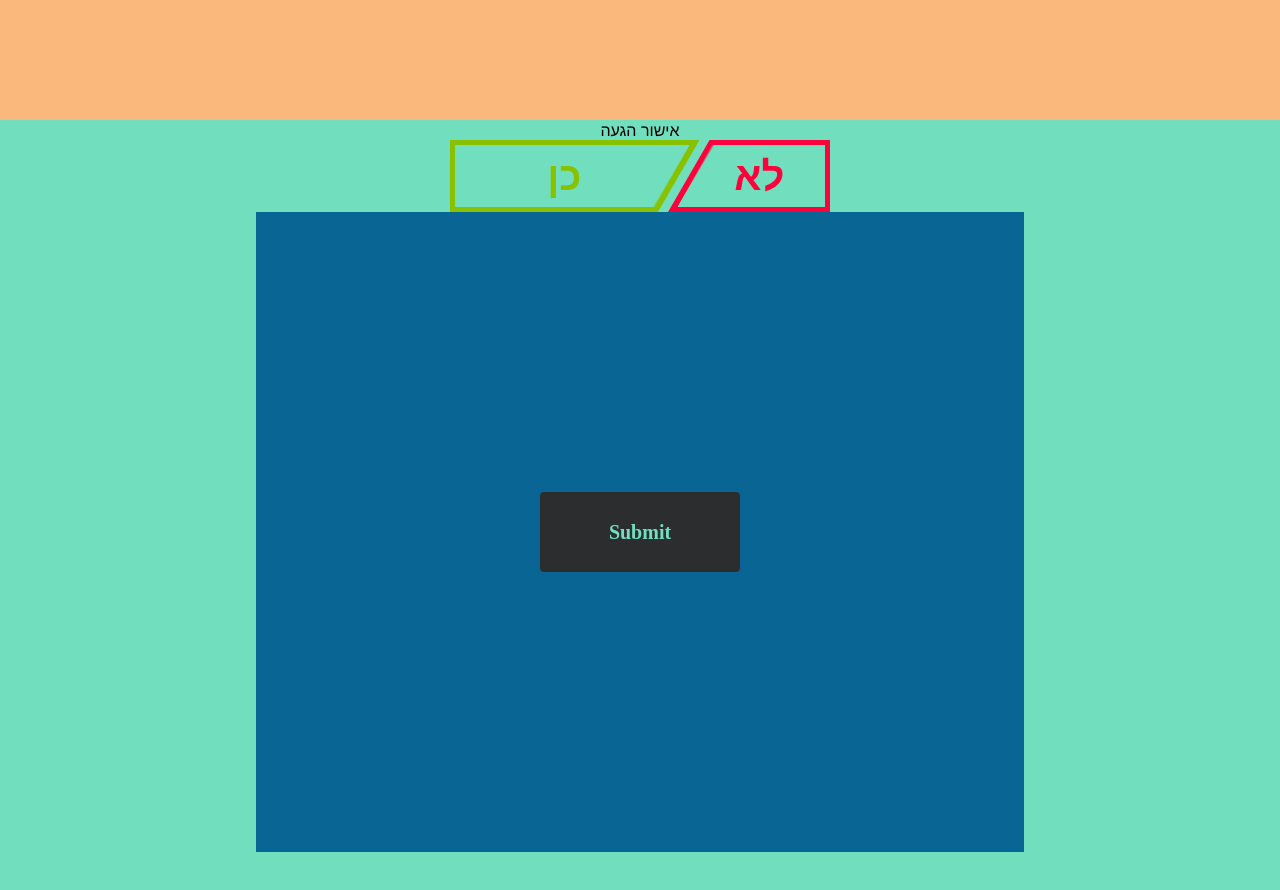
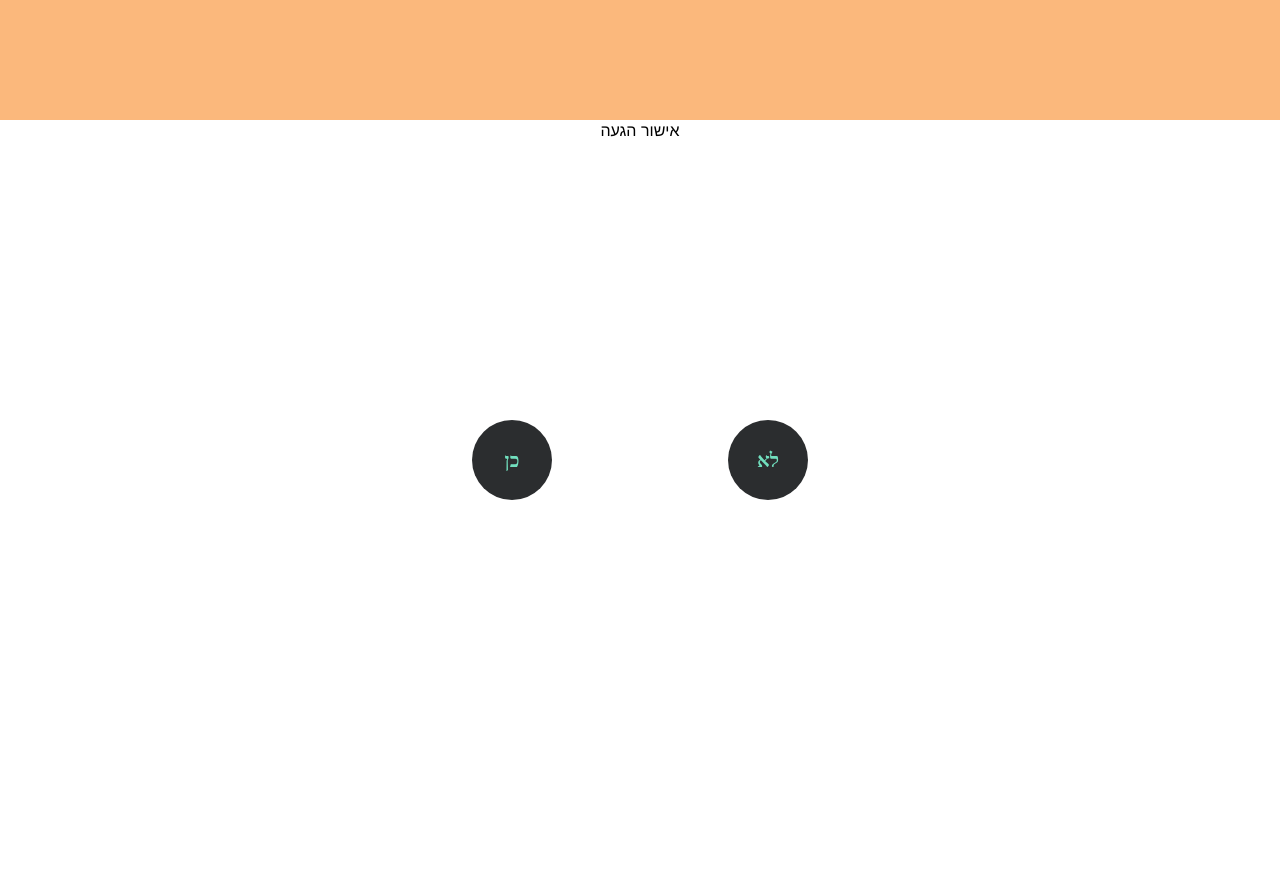
Before and after one commit to farucis/wedding-invitation, a React (Create React App) app: page / in a window 1280 px wide. Shown: the part 2280-3170 px from the top of the page. Built offline with nearby package versions, Linux system fonts and the light colour scheme; a web font is replaced by a local one.

Commit message:
accept  buttons UI/UX Complete

```diff
--- a/package.json
+++ b/package.json
@@ -7,6 +7,7 @@
     "@testing-library/jest-dom": "^5.16.5",
     "@testing-library/react": "^13.4.0",
     "@testing-library/user-event": "^13.5.0",
+    "animejs": "^3.2.1",
     "aos": "^2.3.4",
     "gh-pages": "^5.0.0",
     "jquery": "^3.7.0",
--- a/src/components/AcceptEvent/AcceptEvent.css
+++ b/src/components/AcceptEvent/AcceptEvent.css
@@ -1,96 +1,22 @@
 #AcceptEvent {
   height: 100vh;
-  background-color: #71dfbe;
 }
 
-.buttons {
-  display: flex;
-  width: 380px;
-  gap: 10px;
-  --b: 5px; /* the border thickness */
-  --h: 1.8em; /* the height */
-}
-
-.buttons button {
-  --_c: #88c100;
-  flex: calc(1.25 + var(--_s, 0));
-  min-width: 0;
-  font-size: 40px;
-  font-weight: bold;
-  height: var(--h);
-  cursor: pointer;
-  color: var(--_c);
-  border: var(--b) solid var(--_c);
-  background: conic-gradient(
-      at calc(100% - 1.3 * var(--b)) 0,
-      var(--_c) 209deg,
-      #0000 211deg
-    )
-    border-box;
-  clip-path: polygon(0 0, 100% 0, calc(100% - 0.577 * var(--h)) 100%, 0 100%);
-  padding: 0 calc(0.288 * var(--h)) 0 0;
-  margin: 0 calc(-0.288 * var(--h)) 0 0;
-  box-sizing: border-box;
-  transition: flex 0.4s;
-}
-.buttons button + button {
-  --_c: #ff003c;
-  flex: calc(0.75 + var(--_s, 0));
-  background: conic-gradient(
-      from -90deg at calc(1.3 * var(--b)) 100%,
-      var(--_c) 119deg,
-      #0000 121deg
-    )
-    border-box;
-  clip-path: polygon(calc(0.577 * var(--h)) 0, 100% 0, 100% 100%, 0 100%);
-  margin: 0 0 0 calc(-0.288 * var(--h));
-  padding: 0 0 0 calc(0.288 * var(--h));
-}
-.buttons button:focus-visible {
-  outline-offset: calc(-2 * var(--b));
-  outline: calc(var(--b) / 2) solid #000;
-  background: none;
-  clip-path: none;
-  margin: 0;
-  padding: 0;
-}
-.buttons button:focus-visible + button {
-  background: none;
-  clip-path: none;
-  margin: 0;
-  padding: 0;
-}
-Ï .buttons button:has(+ button:focus-visible) {
-  background: none;
-  clip-path: none;
-  margin: 0;
-  padding: 0;
-}
-.buttons button:hover,
-button:active:not(:focus-visible) {
-  --_s: 0.75;
-}
-.buttons button:active {
-  box-shadow: inset 0 0 0 100vmax var(--_c);
-  color: #fff;
-}
-
-.buttons button:active {
-  box-shadow: inset 0 0 0 100vmax var(--_c);
-  color: #fff;
+.buttons-container {
+  display: grid;
+  grid-auto-flow: column;
+  height: 80%;
+  width: 40%;
 }
 
 .accept-button-container {
-  background: #096694;
-  height: 80%;
-  width: 60%;
   position: relative;
 }
 
 .accept-button {
   background: #2b2d2f;
   height: 80px;
-  width: 200px;
+  width: 80px;
   text-align: center;
   position: absolute;
   top: 50%;
@@ -98,8 +24,9 @@ button:active:not(:focus-visible) {
   left: 0;
   right: 0;
   margin: 0 auto;
+  border-radius: 80px;
   cursor: pointer;
-  border-radius: 4px;
+  z-index: 1;
 }
 
 .text {
@@ -121,7 +48,8 @@ button:active:not(:focus-visible) {
   left: 50%;
   border-radius: 200px;
   transform: translateY(-50%) translateX(-50%);
-  background-color: #5a5a5a;
+  background-color: #b8b8b8;
+  z-index: 1;
 }
 
 svg {
@@ -140,3 +68,21 @@ svg {
   stroke-linecap: round;
   stroke-linejoin: round;
 }
+
+@media screen and (max-width: 910px) {
+  .buttons-container {
+    width: 60%;
+  }
+}
+
+@media screen and (max-width: 710px) {
+  .buttons-container {
+    width: 80%;
+  }
+}
+
+@media screen and (max-width: 510px) {
+  .buttons-container {
+    width: 96%;
+  }
+}
--- a/src/components/AcceptEvent/AcceptEvent.js
+++ b/src/components/AcceptEvent/AcceptEvent.js
@@ -4,6 +4,35 @@ import $ from "jquery";
 import anime from "animejs/lib/anime.es.js";
 
 const AcceptEvent = () => {
+  return (
+    <div id="AcceptEvent" className="center">
+      <div className="title">אישור הגעה</div>
+
+      <div className="buttons-container">
+        {buttonsDB.map((button, index) => {
+          return <AcceptBtn button={button} key={index} index={index} />;
+        })}
+      </div>
+    </div>
+  );
+};
+
+export default AcceptEvent;
+
+const buttonsDB = [
+  {
+    name: "כן",
+    path: "M2,19.2C5.9,23.6,9.4,28,9.4,28L23,2",
+    viewBox: "0 0 25 30",
+  },
+  {
+    name: "לא",
+    path: "M11.469,10l7.08-7.08c0.406-0.406,0.406-1.064,0-1.469c-0.406-0.406-1.063-0.406-1.469,0L10,8.53l-7.081-7.08c-0.406-0.406-1.064-0.406-1.469,0c-0.406,0.406-0.406,1.063,0,1.469L8.531,10L1.45,17.081c-0.406,0.406-0.406,1.064,0,1.469c0.203,0.203,0.469,0.304,0.735,0.304c0.266,0,0.531-0.101,0.735-0.304L10,11.469l7.08,7.081c0.203,0.203,0.469,0.304,0.735,0.304c0.267,0,0.532-0.101,0.735-0.304c0.406-0.406,0.406-1.064,0-1.469L11.469,10z",
+    viewBox: "0 0 20 20",
+  },
+];
+
+const AcceptBtn = (props) => {
   $(document).ready(() => {
     var basicTimeline = anime.timeline({
       autoplay: false,
@@ -16,6 +45,13 @@ const AcceptEvent = () => {
       pathEl.setAttribute("stroke-dashoffset", offset);
     }
 
+    $(".accept-button").click((e) => {
+      let selecedBtnId = e.target.parentNode.id
+        ? e.target.parentNode.id
+        : e.target.parentNode.parentNode.id;
+
+        selecedBtnId[3] == 0 ? $("#btn1").remove() : $("#btn0").remove();
+
       basicTimeline
         .add({
           targets: ".text",
@@ -26,15 +62,16 @@ const AcceptEvent = () => {
           targets: ".accept-button",
           duration: 1300,
           height: 10,
-        width: 300,
+          width: 200,
           backgroundColor: "#2B2D2F",
           border: "0",
           borderRadius: 100,
+          zIndex: "0",
         })
         .add({
           targets: ".progress-bar",
           duration: 1500,
-        width: 300,
+          width: 200,
           easing: "linear",
         })
         .add({
@@ -49,57 +86,31 @@ const AcceptEvent = () => {
           delay: 400,
           duration: 750,
           borderRadius: 80,
-        backgroundColor: "#71DFBE",
+          backgroundColor: selecedBtnId[3] == 0 ? "#71DFBE" : "#F44336",
+          zIndex: "0",
         })
         .add({
-        targets: pathEl,
+          targets: pathEls[selecedBtnId[3]],
           strokeDashoffset: [offset, 0],
           duration: 300,
           easing: "easeInOutSine",
         });
 
-    $(".accept-button").click(() => {
-      basicTimeline.play();
-    });
-
-    $(".text").click(() => {
       basicTimeline.play();
     });
   });
 
   return (
-    <div id="AcceptEvent" className="center">
-      <div className="title">אישור הגעה</div>
-
-      <div className="buttons">
-        <button>כן</button>
-        <button>לא</button>
+    <div className="accept-button-container" id={`btn${props.index}`}>
+      <div className="accept-button">
+        <div className="text">{props.button.name}</div>
       </div>
 
-      <div className="accept-button-container">
-        <div className="accept-button">
-          <div className="text">Submit</div>
-        </div>
       <div className="progress-bar"></div>
 
-        <svg viewBox="0 0 25 30">
-          <path className="check" d="M2,19.2C5.9,23.6,9.4,28,9.4,28L23,2" />
+      <svg viewBox={props.button.viewBox}>
+        <path className="check" d={props.button.path} />
       </svg>
-
-        {/*
-          <svg viewBox="0 0 20 20">
-            <path
-              className="check"
-              d="M11.469,10l7.08-7.08c0.406-0.406,0.406-1.064,0-1.469c-0.406-0.406-1.063-0.406-1.469,0L10,8.53l-7.081-7.08
-            c-0.406-0.406-1.064-0.406-1.469,0c-0.406,0.406-0.406,1.063,0,1.469L8.531,10L1.45,17.081c-0.406,0.406-0.406,1.064,0,1.469
-            c0.203,0.203,0.469,0.304,0.735,0.304c0.266,0,0.531-0.101,0.735-0.304L10,11.469l7.08,7.081c0.203,0.203,0.469,0.304,0.735,0.304
-            c0.267,0,0.532-0.101,0.735-0.304c0.406-0.406,0.406-1.064,0-1.469L11.469,10z"
-            />
-          </svg>
-  */}
-      </div>
     </div>
   );
 };
-
-export default AcceptEvent;
--- a/src/components/MapForPeople/MapForPeople.js
+++ b/src/components/MapForPeople/MapForPeople.js
@@ -2,7 +2,7 @@ import React from "react";
 import "./MapForPeople.css";
 const MapForPeople = () => {
   return (
-    <div id="MapForPeople" class="center">
+    <div id="MapForPeople" className="center">
       <div className="top-img-container">
         <div className="top-img" />
       </div>
@@ -20,17 +20,17 @@ const MapForPeople = () => {
           width="700"
           height="300"
           style={{ border: 0 }}
-          allowfullscreen=""
+          allowFullScreen=""
           loading="lazy"
-          referrerpolicy="no-referrer-when-downgrade"
+          referrerPolicy="no-referrer-when-downgrade"
         ></iframe>
       </div>
-      <div class="container-button" data-aos="fade-up">
+      <div className="container-button" data-aos="fade-up">
         <a
           href="https://www.google.com/maps/dir//%D7%90%D7%95%D7%9C%D7%9E%D7%99+%D7%A0%D7%A8%D7%A0%D7%99%D7%94+%D7%94%D7%9E%D7%A0%D7%95%D7%A3+3+%D7%91%D7%90%D7%A8+%D7%A9%D7%91%D7%A2%E2%80%AD%E2%80%AD/@31.2275,34.8116667,16z/data=!4m8!4m7!1m0!1m5!1m1!1s0x1502662ef2ae16bb:0x9f79d9521fd6aa26!2m2!1d34.8117581!2d31.2278325?entry=ttu"
-          class="button btn-primary"
+          className="button btn-primary"
         >
-          <i class="button-text"></i>
+          <i className="button-text"></i>
           &nbsp;&nbsp;נצא לדרך
         </a>
       </div>
```
Lines whose indentation alone changed are shown as unchanged.
